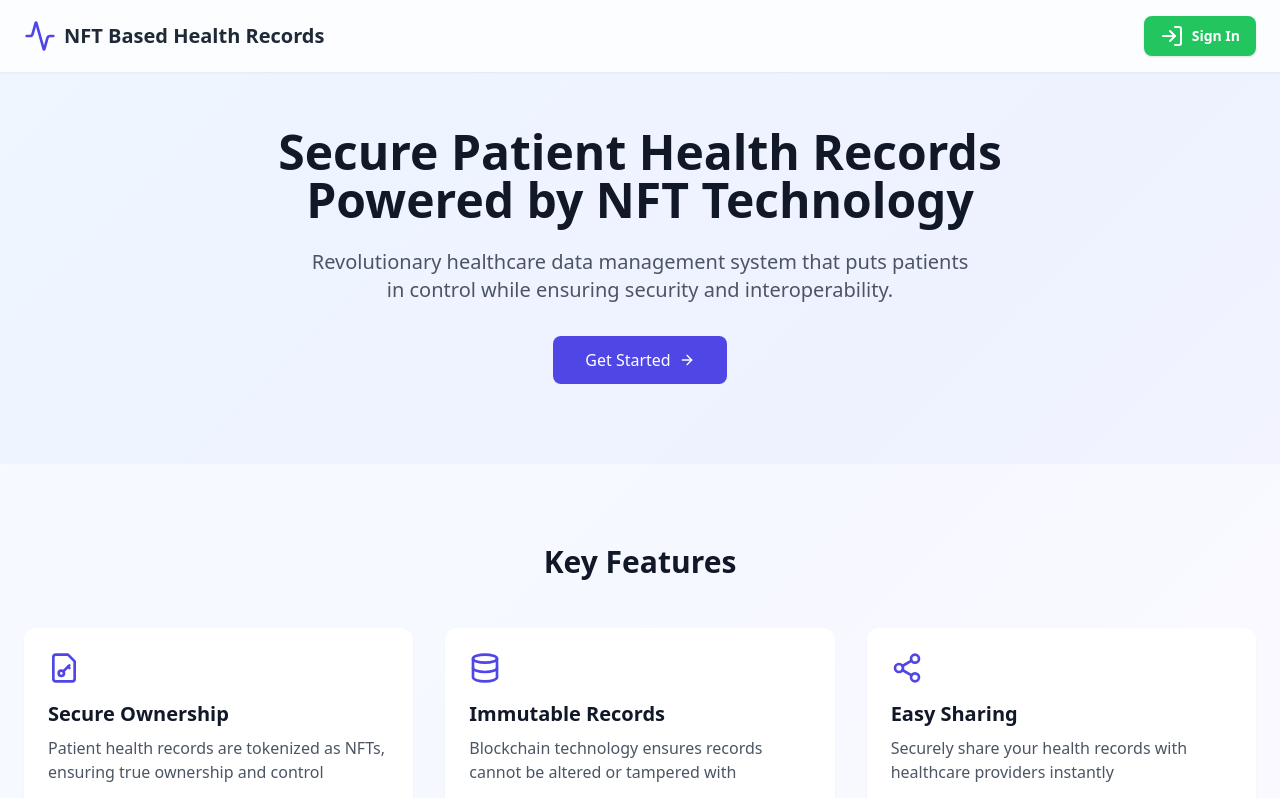
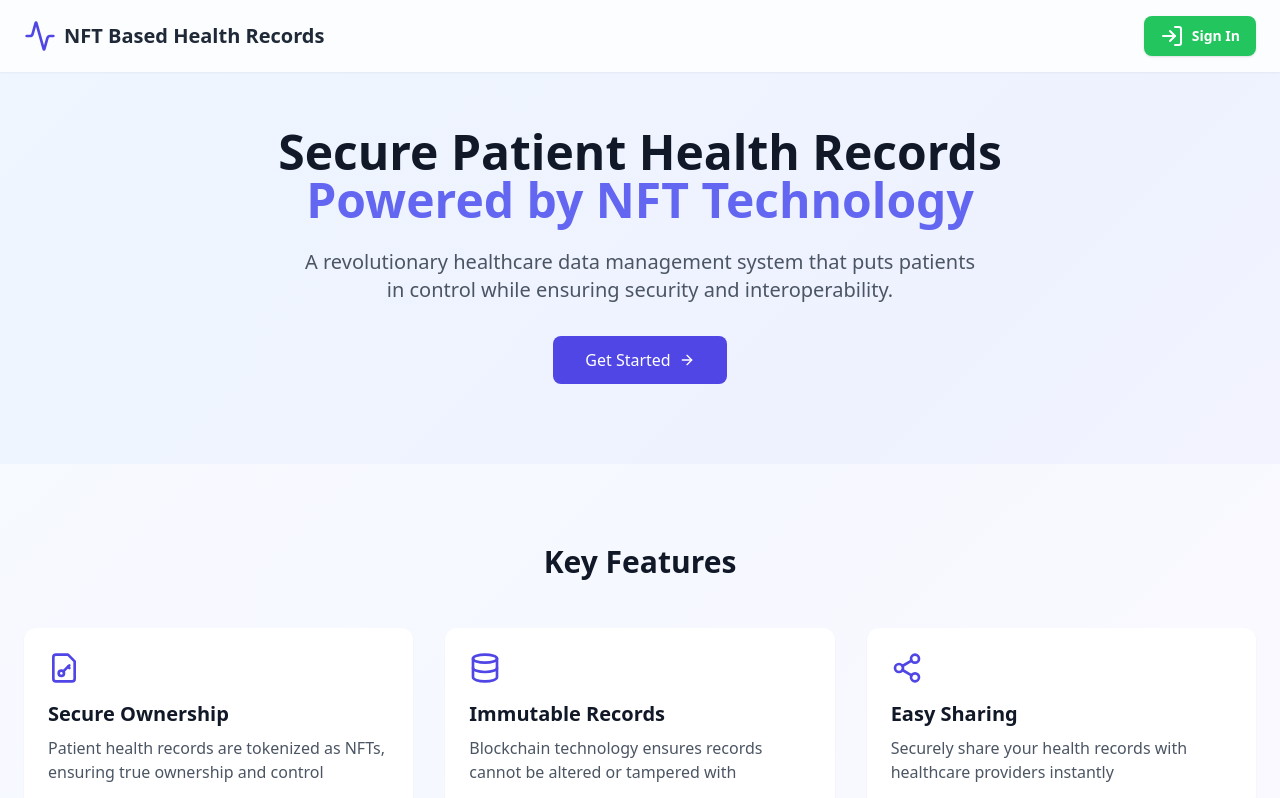
Before and after one commit to dsptanmay/Major-Project-24, a Next.js app: page / in a window 1280 px wide. Shown: the top 798 px of the page. Built offline with nearby package versions, Linux system fonts and the light colour scheme; no server answers.

Commit message:
removed unused imports

```diff
--- a/src/app/page.tsx
+++ b/src/app/page.tsx
@@ -8,7 +8,6 @@ import {
   Clock,
   Share2,
   Users,
-  LogOut,
   LogIn,
   Activity,
 } from "lucide-react";
@@ -76,10 +75,10 @@ const LandingPage = () => {
           <h1 className="text-5xl font-bold text-gray-900 mb-6">
             Secure Patient Health Records
             <br />
-            Powered by NFT Technology
+            <span className="text-indigo-500">Powered by NFT Technology</span>
           </h1>
           <p className="text-xl text-gray-600 mb-8 max-w-2xl mx-auto">
-            Revolutionary healthcare data management system that puts patients
+            A revolutionary healthcare data management system that puts patients
             in control while ensuring security and interoperability.
           </p>
           <button className="px-8 py-3 bg-indigo-600 text-white rounded-lg hover:bg-indigo-700 transition-colors inline-flex items-center space-x-2">
```
